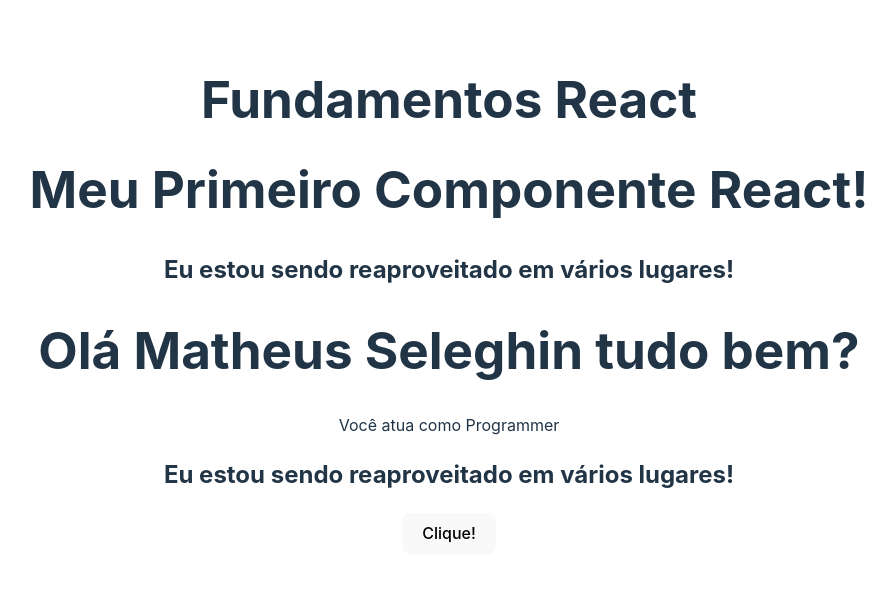
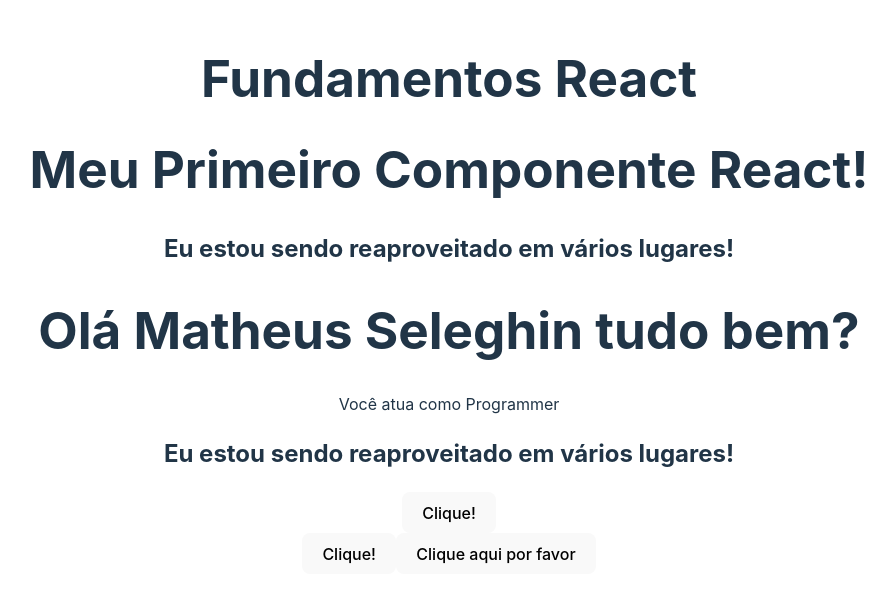
Before and after one commit to theselegadev/React, a React (Vite) app in the folder 2_FUNDAMENTOS/fundamentos/: page / in a window 1280 px wide. Shown: the part 105-708 px from the top of the page, without its empty margins (191-1087 px from the left). Built offline with nearby package versions, Linux system fonts and the light colour scheme.

Commit message:
Funcoes nos eventos

```diff
--- a/2_FUNDAMENTOS/fundamentos/src/components/Events.jsx
+++ b/2_FUNDAMENTOS/fundamentos/src/components/Events.jsx
@@ -9,6 +9,14 @@
             <div>
                 <button onClick={handleMyEvent}>Clique!</button>
             </div>
+            <div>
+                <button onClick={()=> console.log("Evento ativado")}>Clique!</button>
+                <button onClick={()=>{
+                    if(true){
+                        console.log("Isso aqui não deveria existir")
+                    }
+                }}>Clique aqui por favor</button>
+            </div>
         </div>
     )
 }
```
